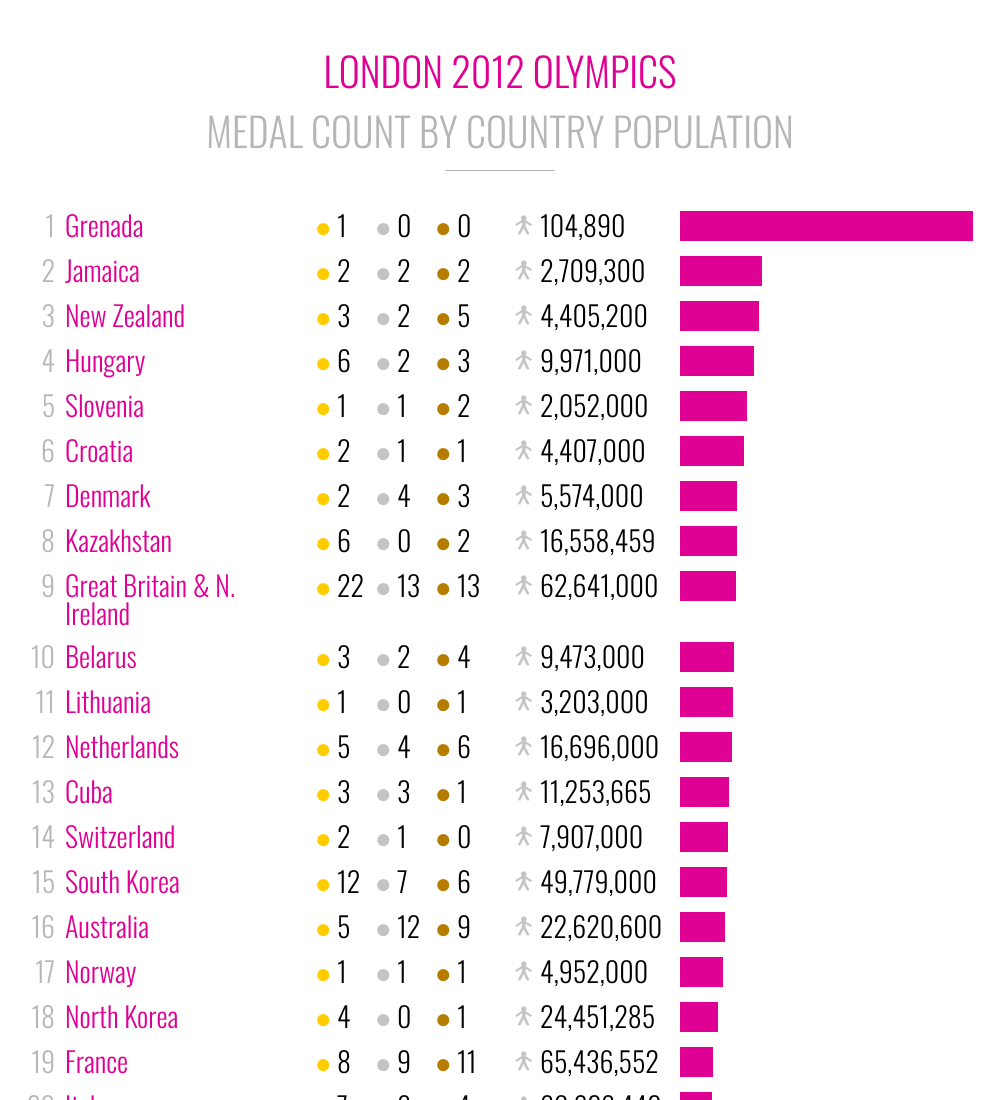
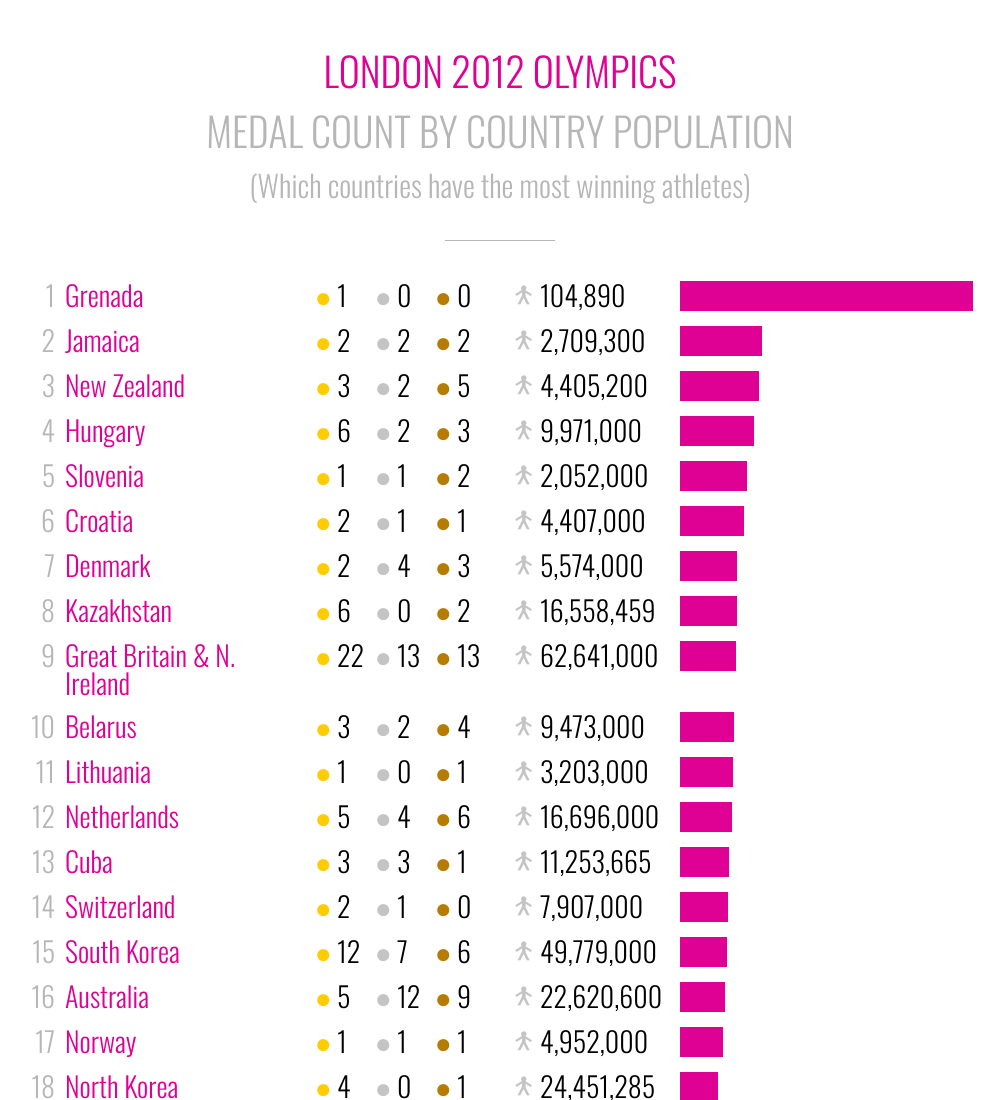
Before and after one commit to gflandre/london-2012-medal-count-by-country-population, a plain HTML site: page index.html in a window 1280 px wide. Shown: the top 1100 px of the page, without its empty margins (140-1144 px from the left). Drawn offline with nearby package versions, Linux system fonts and the light colour scheme.

Commit message:
Update index.html
added explanation

```diff
--- a/index.html
+++ b/index.html
@@ -14,6 +14,7 @@
 
       <h1><a href="">LONDON 2012 OLYMPICS</a></h1>
       <h2>MEDAL COUNT BY COUNTRY POPULATION</h2>
+      <h3>(Which countries have the most winning athletes)</h3>
 
       <div id="separator"></div>
 
```
